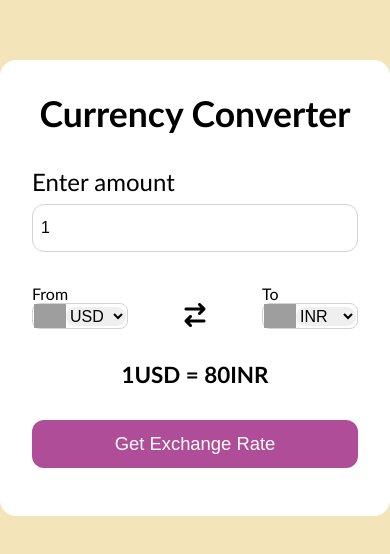
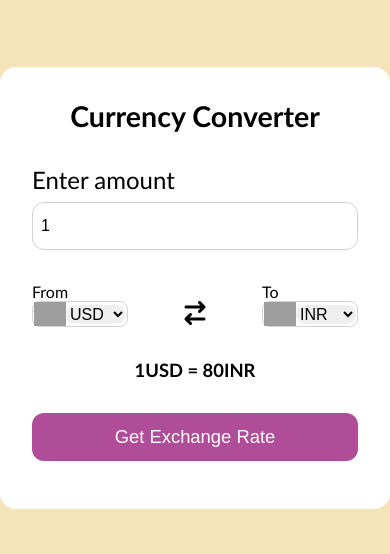
Before and after one commit to arijitbhowmik-ab/Currency-Converter, a plain HTML site: page index.html in a window 390 px wide. Shown: the part 134-688 px from the top of the page. Drawn offline with Linux system fonts and the light colour scheme; no server answers; grey boxes are pictures that could not be loaded.

Commit message:
responsived

```diff
--- a/style.css
+++ b/style.css
@@ -19,7 +19,7 @@ body{
     width: 50vh;
 }
 .container h2{
-    font-size: 2.222rem;
+    font-size: 2.15rem;
     font-weight: bold;
     font-family:'Gill Sans', 'Gill Sans MT', Calibri, 'Trebuchet MS', sans-serif;
     text-align: center;
@@ -87,3 +87,11 @@ form button{
 form button:hover{
     background-color: #b8419c;
 }
+@media screen and (max-width: 540px) {
+    .msg{
+        font-size: 1.15rem;
+    }
+    .container h2{
+        font-size: 1.785rem;
+    }
+}
```
